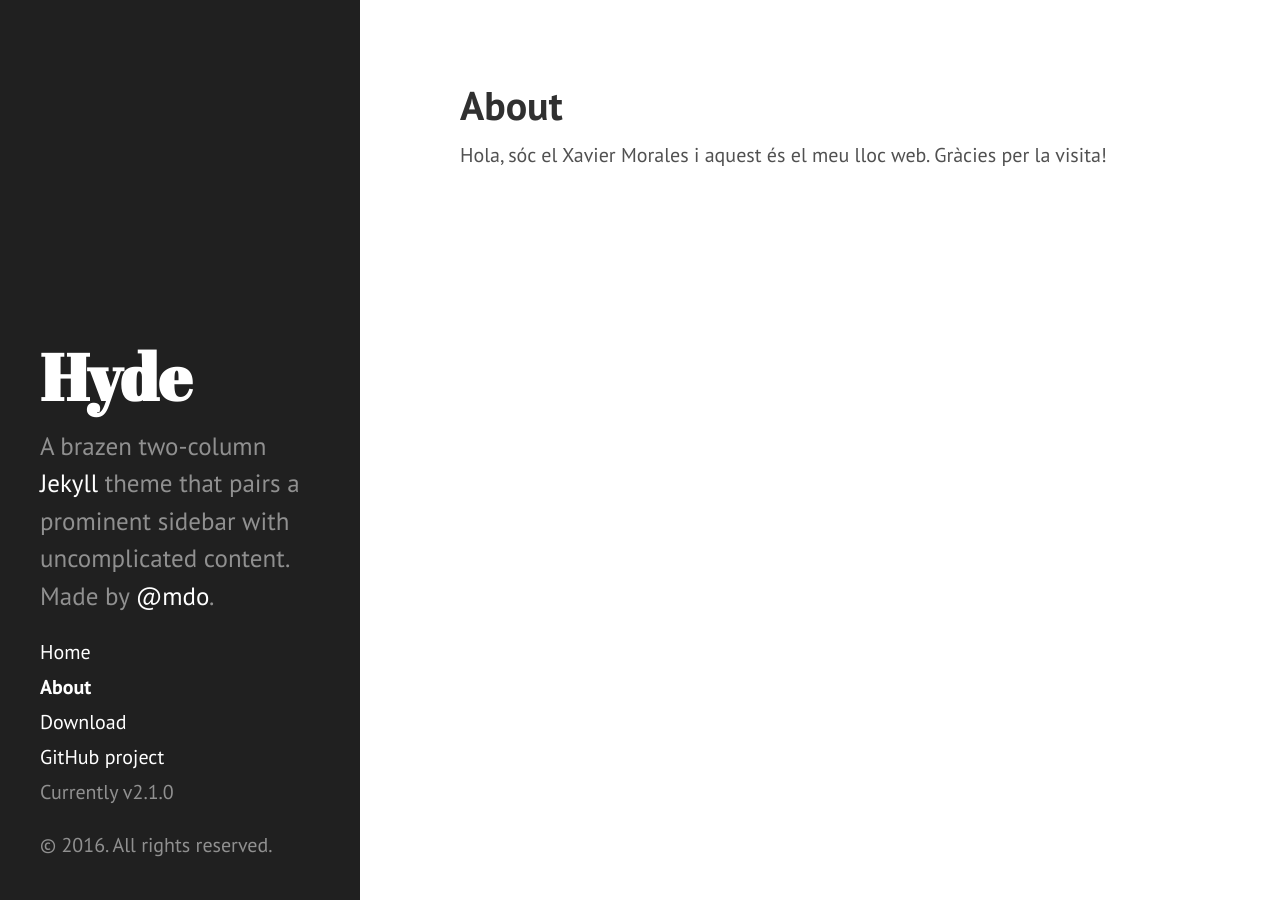
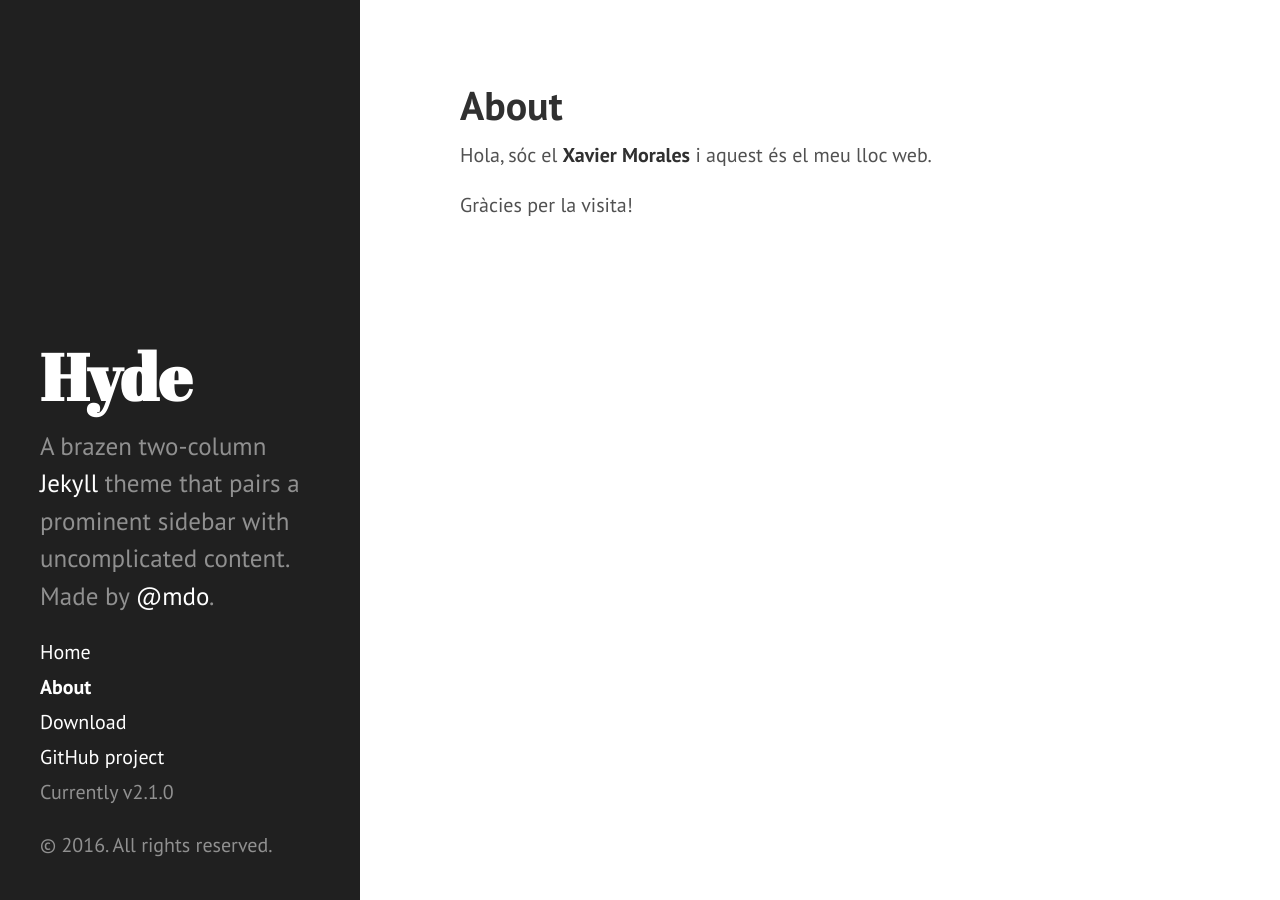
Before and after one commit to momex/momex.github.io, a Jekyll site: the page built from about.md, in a window 1280 px wide. Built offline with Jekyll 4.4.1, drawn with Linux system fonts in a browser that asks for light colours; Markdown is read by kramdown in place of the engine named in the settings.

```diff
--- a/about.md
+++ b/about.md
@@ -3,5 +3,6 @@ layout: page
 title: About
 ---
 
-Hola, sóc el Xavier Morales i aquest és el meu lloc web.
+Hola, sóc el **Xavier Morales** i aquest és el meu lloc web.
+
 Gràcies per la visita!
```
